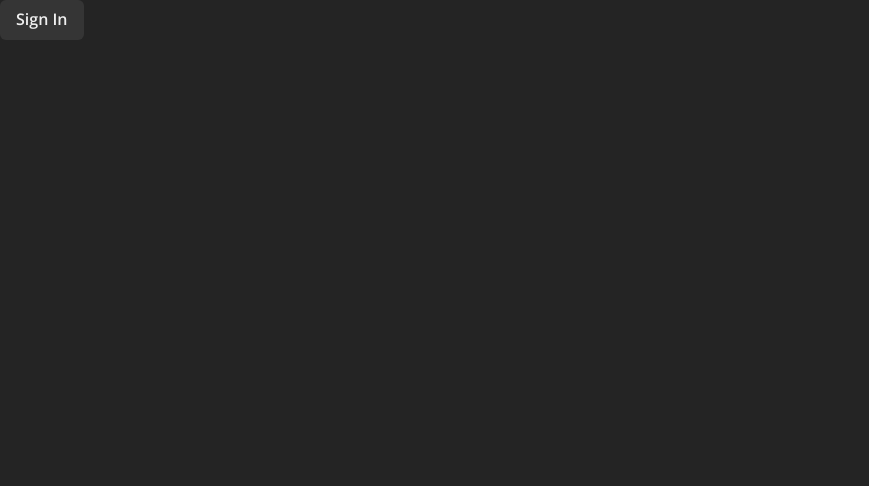
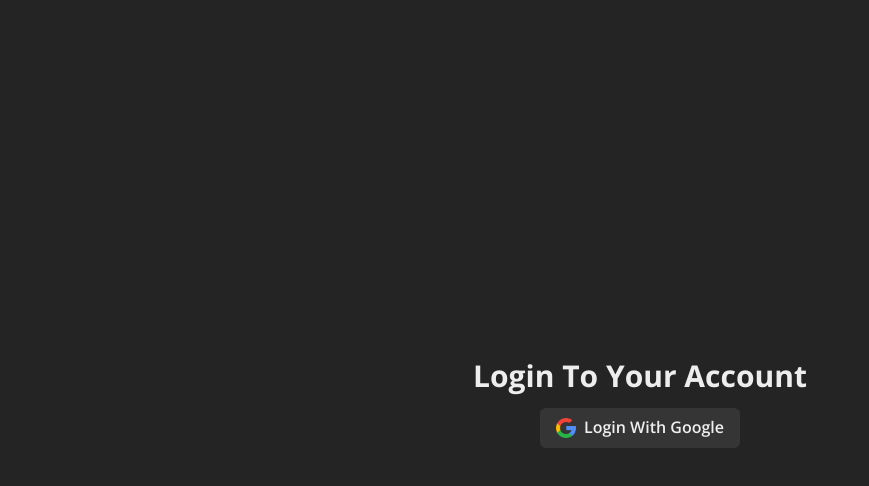
Before and after one commit to iamNilotpal/graphql-chat-app, a Next.js app in the folder frontend/: page / in a window 1280 px wide. Shown: the top 486 px of the page, without its empty margins (0-869 px from the left). Built offline with nearby package versions, Linux system fonts and the light colour scheme; no server answers.

Commit message:
Add chat component and auth logic

```diff
--- /dev/null
+++ b/frontend/src/components/Auth/Login/index.tsx
@@ -0,0 +1,29 @@
+import { Button, Text } from '@chakra-ui/react';
+import { signIn } from 'next-auth/react';
+import Image from 'next/image';
+import googleIcon from '../../../assets/google.png';
+
+const Login = () => {
+  return (
+    <>
+      <Text fontSize="3xl" fontWeight="bold">
+        Login To Your Account
+      </Text>
+      <Button
+        aria-label="google login"
+        display="flex"
+        justifyContent="center"
+        alignItems="center"
+        mt="10px"
+        onClick={() => signIn('google')}
+        leftIcon={
+          <Image src={googleIcon} alt="Google icon" width={20} height={20} />
+        }
+      >
+        Login With Google
+      </Button>
+    </>
+  );
+};
+
+export default Login;
--- /dev/null
+++ b/frontend/src/components/Auth/Username/index.tsx
@@ -0,0 +1,22 @@
+import { Button, Input, VStack } from '@chakra-ui/react';
+import { useState } from 'react';
+
+const GetUsername = () => {
+  const [username, setUsername] = useState('');
+
+  return (
+    <VStack align="center">
+      <Input
+        width="350px"
+        placeholder="Type your username"
+        value={username}
+        onChange={(e) => setUsername(e.target.value)}
+      />
+      <Button w="100%" disabled={!username || username.length < 3}>
+        Save
+      </Button>
+    </VStack>
+  );
+};
+
+export default GetUsername;
--- /dev/null
+++ b/frontend/src/components/Auth/index.tsx
@@ -0,0 +1,19 @@
+import { Center } from '@chakra-ui/react';
+import { Session } from 'next-auth';
+import Login from './Login';
+import GetUsername from './Username';
+
+type AuthProps = {
+  session: Session | null;
+  updateSession: () => void;
+};
+
+const Auth: React.FC<AuthProps> = ({ session }) => {
+  return (
+    <Center flexDir="column" minHeight="100vh">
+      {session?.user ? <GetUsername /> : <Login />}
+    </Center>
+  );
+};
+
+export default Auth;
--- /dev/null
+++ b/frontend/src/components/Chat/index.tsx
@@ -0,0 +1,16 @@
+import { Button, Text } from '@chakra-ui/react';
+import { signOut, useSession } from 'next-auth/react';
+import React from 'react';
+
+const Chat = () => {
+  const { data } = useSession();
+
+  return (
+    <div>
+      <Button onClick={() => signOut()}>Logout</Button>
+      <Text>{data?.user.email}</Text>
+    </div>
+  );
+};
+
+export default Chat;
--- a/frontend/src/pages/index.tsx
+++ b/frontend/src/pages/index.tsx
@@ -1,14 +1,26 @@
-import { Button } from '@chakra-ui/react';
-import { signIn, signOut, useSession } from 'next-auth/react';
+import { Box } from '@chakra-ui/react';
+import type { GetServerSideProps } from 'next';
+import { getSession, useSession } from 'next-auth/react';
+
+import Auth from '../components/Auth';
+import Chat from '../components/Chat';
 
 export default function Home() {
   const { data } = useSession();
-
   return (
-    <div>
-      {!data && <Button onClick={() => signIn('google')}>Sign In</Button>}
-      {data && <Button onClick={() => signOut()}>Sign Out</Button>}
-      {data?.user && <img src={data.user.image!} alt="Img" />}
-    </div>
+    <Box>
+      {data?.user && data?.user.username ? (
+        <Chat />
+      ) : (
+        <Auth session={data} updateSession={() => {}} />
+      )}
+    </Box>
   );
 }
+
+export const getServerSideProps: GetServerSideProps = async ({ req }) => {
+  const session = await getSession({ req });
+  return {
+    props: { session },
+  };
+};
```
Also changed, not shown: frontend/src/types/next-auth.d.ts (added, +11 -0 lines), frontend/src/assets/google.png (added).
